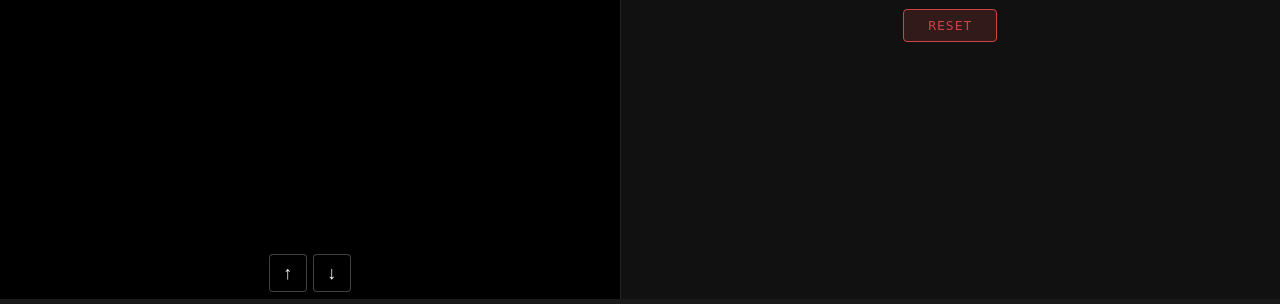
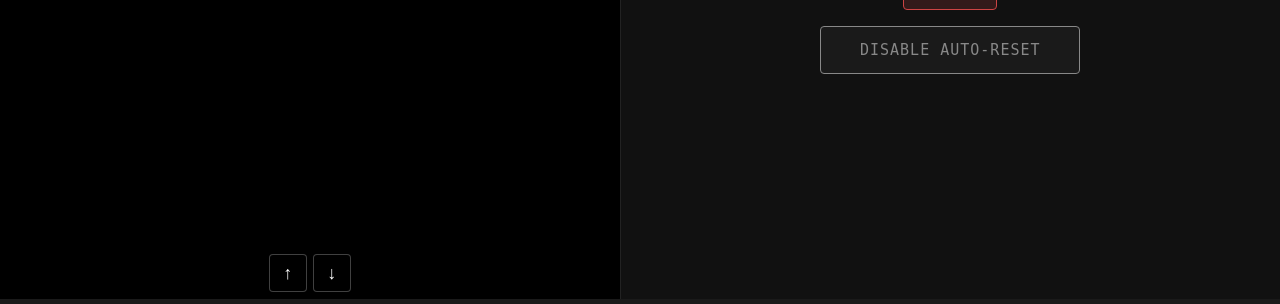
Before and after one commit to grillermo/awh, a Flask app: page /live in a window 1280 px wide. Shown: the part 496-800 px from the top of the page. Run offline with Flask 3, Linux system fonts and the light colour scheme.

Commit message:
Add toggle to disable auto-reset

```diff
--- a/templates/live.html
+++ b/templates/live.html
@@ -63,6 +63,25 @@
       touch-action: manipulation;
     }
     #reset-btn:active { background: rgba(180,60,60,0.5); }
+    #auto-reset-toggle {
+      background: rgba(60,60,60,0.2);
+      color: #888;
+      border: 1px solid #888;
+      border-radius: 4px;
+      padding: 14px 28px;
+      font-family: monospace;
+      font-size: 15px;
+      cursor: pointer;
+      letter-spacing: 1px;
+      touch-action: manipulation;
+      min-width: 260px;
+    }
+    #auto-reset-toggle.is-on {
+      background: rgba(200,80,80,0.25);
+      color: #f88;
+      border-color: #c44;
+    }
+    #auto-reset-toggle:active { opacity: 0.7; }
     #ocr-text {
       font-size: clamp(64px, 15vw, 200px);
       font-weight: bold;
@@ -188,6 +207,7 @@
       <div id="ocr-label">OCR Text</div>
       <div id="ocr-text">—</div>
       <button id="reset-btn">RESET</button>
+      <button id="auto-reset-toggle">DISABLE AUTO-RESET</button>
       <div id="reset-history"></div>
     </div>
   </main>
@@ -205,6 +225,7 @@
     let chainTimer = null;
     let resetInProgress = false;
     let consecutiveResets = 0;
+    let autoResetDisabled = false;
 
     function updateErrorBar() {
       errorFill.style.width = (chainCount / 4 * 100) + '%';
@@ -230,7 +251,7 @@
       if (chainCount >= 4) {
         chainCount = 0;
         updateErrorBar();
-        triggerReset();
+        if (!autoResetDisabled) triggerReset();
         return;
       }
 
@@ -326,6 +347,13 @@
 
     document.getElementById('reset-btn').addEventListener('click', triggerReset);
 
+    const autoResetToggle = document.getElementById('auto-reset-toggle');
+    autoResetToggle.addEventListener('click', () => {
+      autoResetDisabled = !autoResetDisabled;
+      autoResetToggle.classList.toggle('is-on', autoResetDisabled);
+      autoResetToggle.textContent = autoResetDisabled ? 'AUTO-RESET DISABLED' : 'DISABLE AUTO-RESET';
+    });
+
     const cropFlash = document.getElementById('crop-flash');
     let flashTimer = null;
 
```
